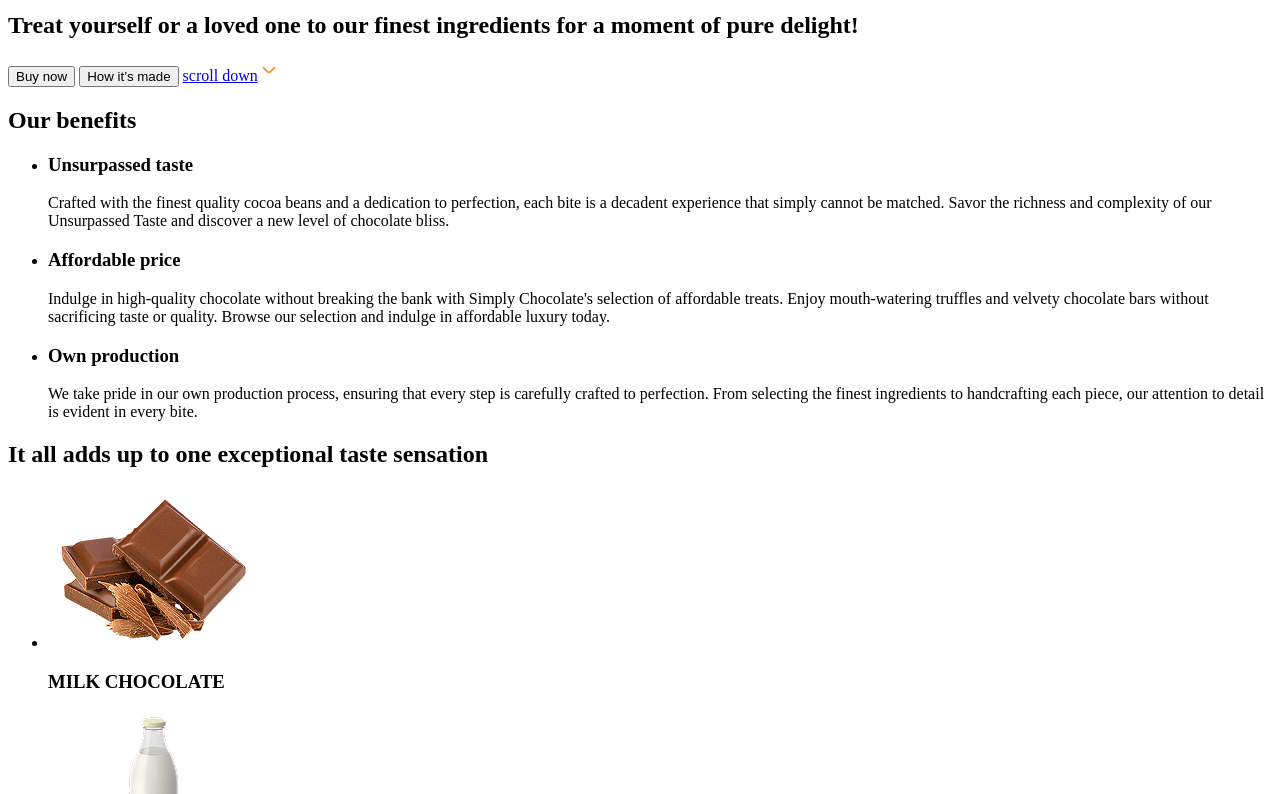
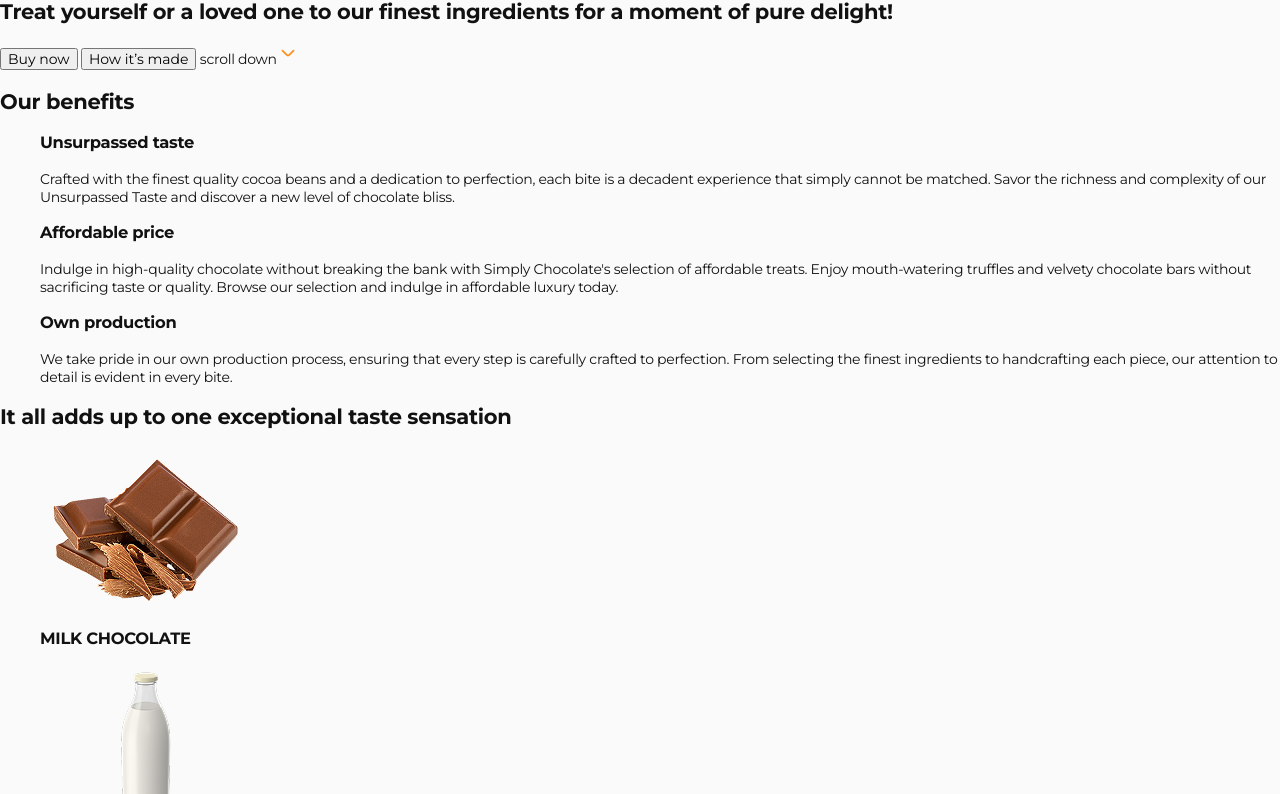
Before and after one commit to RuslanHacs/html-css-chocolate, a plain HTML site: page index.html in a window 1280 px wide. Shown: the part 214-1008 px from the top of the page. Drawn offline with nearby package versions, Linux system fonts and the light colour scheme.

Commit message:
general style commom

```diff
--- /dev/null
+++ b/css/common.css
@@ -0,0 +1,22 @@
+body {
+    font-family: 'Montserrat', sans-serif;
+    font-size: 14px;
+    line-height: 1.29;
+    letter-spacing: -0.02em;
+    color: #111;
+    background-color: #fafafa;
+}
+
+ol,
+ul {
+    list-style-type: none;
+}
+
+a {
+    text-decoration: none;
+    color: inherit;
+}
+
+address {
+    font-style: normal;
+}
--- /dev/null
+++ b/css/main.css
@@ -0,0 +1,11 @@
+@import url(./common.css);
+
+@import url(./header.css);
+@import url(./hero.css);
+@import url(./benefits.css);
+@import url(./ingredients.css);
+@import url(./made.css);
+@import url(./products.css);
+@import url(./bestsellers.css);
+@import url(./review.css);
+@import url(./footer.css);
--- a/index.html
+++ b/index.html
@@ -9,6 +9,20 @@
       href="./images/icons/chocolate.svg"
       type="image/xml-svg"
     />
+    <link rel="preconnect" href="https://fonts.googleapis.com" />
+    <link rel="preconnect" href="https://fonts.gstatic.com" crossorigin />
+    <link
+      href="https://fonts.googleapis.com/css2?family=Montserrat:ital,wght@0,100..900;1,100..900&family=Roboto:ital,wght@0,100..900;1,100..900&display=swap"
+      rel="stylesheet"
+    />
+    <link
+      rel="stylesheet"
+      href="https://cdnjs.cloudflare.com/ajax/libs/modern-normalize/3.0.1/modern-normalize.min.css"
+      integrity="sha512-q6WgHqiHlKyOqslT/lgBgodhd03Wp4BEqKeW6nNtlOY4quzyG3VoQKFrieaCeSnuVseNKRGpGeDU3qPmabCANg=="
+      crossorigin="anonymous"
+      referrerpolicy="no-referrer"
+    />
+    <link rel="stylesheet" href="./css/main.css" />
   </head>
   <body>
     <!--heder section-->
```
Also changed, not shown: css/benefits.css (added), css/bestsellers.css (added), css/footer.css (added), css/header.css (added), css/hero.css (added), css/ingredients.css (added), css/made.css (added), css/products.css (added), css/review.css (added).
